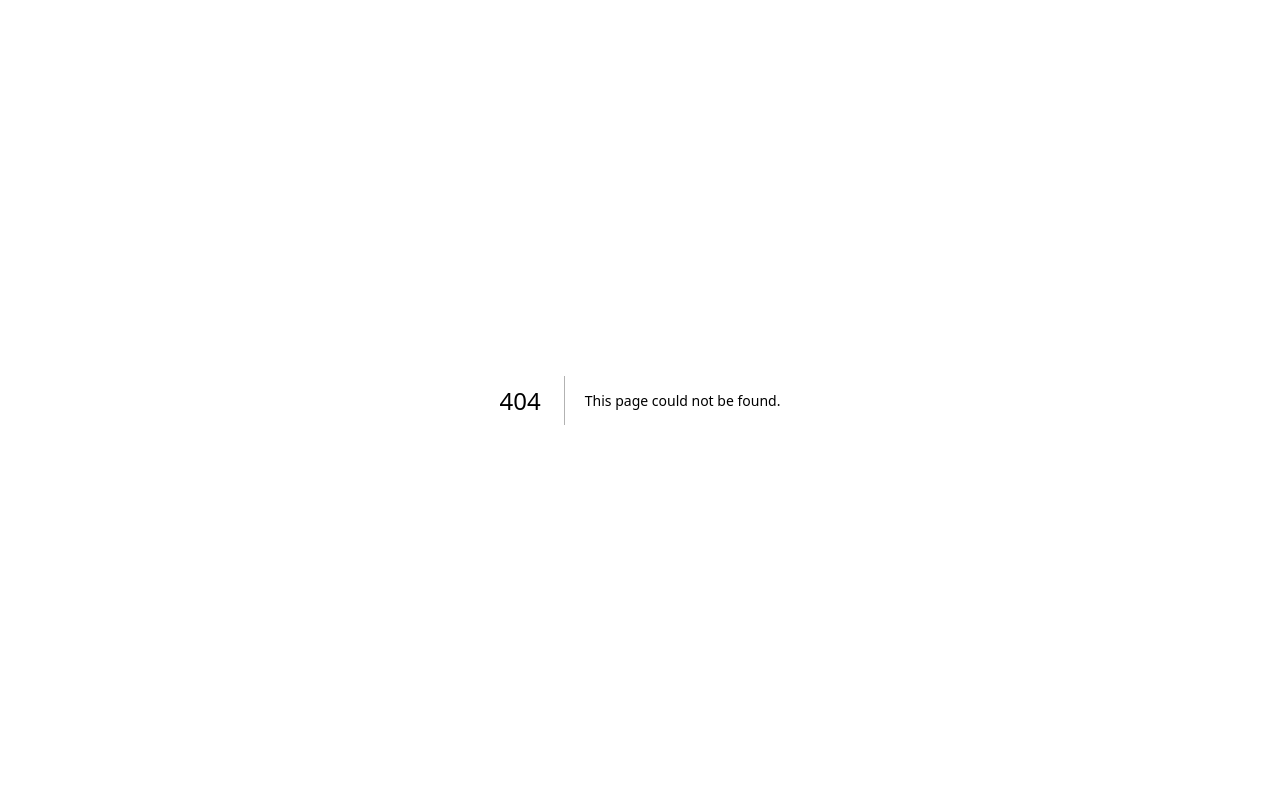
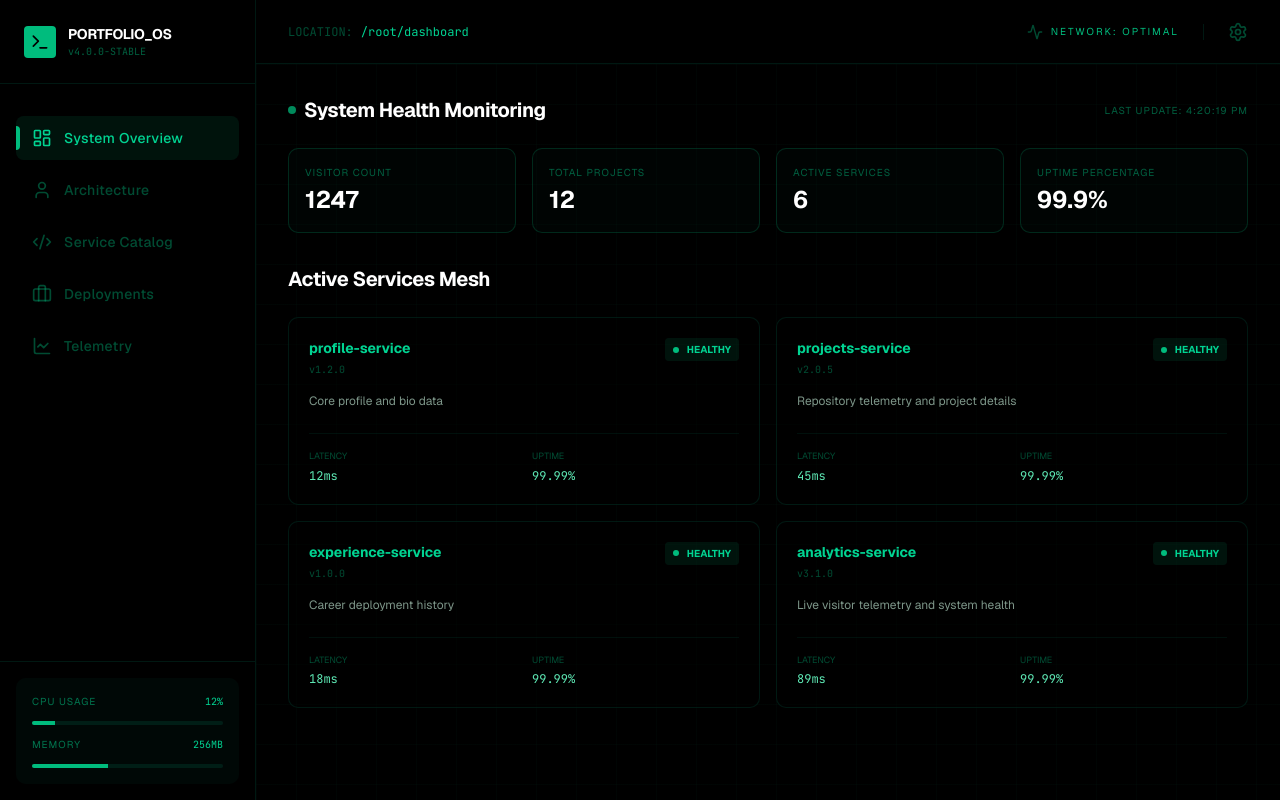
Before and after one commit to Mohith-c7/BuildByMohith, a Next.js app: page /dashboard in a window 1280 px wide. Before the commit this address had no page. Built offline with nearby package versions, Linux system fonts and the light colour scheme.

Commit message:
feat: implement dashboard layout and system overview page

```diff
--- /dev/null
+++ b/src/app/dashboard/layout.tsx
@@ -0,0 +1,139 @@
+"use client";
+
+import React from 'react';
+import Link from 'next/link';
+import { usePathname } from 'next/navigation';
+import { motion } from 'framer-motion';
+import { cn } from '@/lib/utils';
+import {
+  LayoutDashboard,
+  User,
+  Code2,
+  Briefcase,
+  LineChart,
+  Terminal as TerminalIcon,
+  Settings,
+  Activity
+} from 'lucide-react';
+
+const NAV_ITEMS = [
+  { name: 'System Overview', path: '/dashboard', icon: LayoutDashboard },
+  { name: 'Architecture', path: '/dashboard/about', icon: User },
+  { name: 'Service Catalog', path: '/dashboard/skills', icon: Code2 },
+  { name: 'Deployments', path: '/dashboard/experience', icon: Briefcase },
+  { name: 'Telemetry', path: '/dashboard/analytics', icon: LineChart },
+];
+
+export default function DashboardLayout({
+  children,
+}: {
+  children: React.ReactNode;
+}) {
+  const pathname = usePathname();
+
+  return (
+    <div className="min-h-screen bg-black flex overflow-hidden">
+      {/* Sidebar */}
+      <aside className="w-64 border-r border-emerald-900/30 bg-black/50 backdrop-blur-xl flex flex-col z-20">
+        <div className="p-6 border-b border-emerald-900/30">
+          <Link href="/" className="flex items-center gap-3 group">
+            <div className="w-8 h-8 bg-emerald-500 rounded flex items-center justify-center group-hover:rotate-90 transition-transform duration-500">
+              <TerminalIcon className="w-5 h-5 text-black" />
+            </div>
+            <div className="flex flex-col">
+              <span className="text-white font-bold text-sm tracking-tight">PORTFOLIO_OS</span>
+              <span className="text-[10px] text-emerald-500/50 font-mono">v4.0.0-STABLE</span>
+            </div>
+          </Link>
+        </div>
+
+        <nav className="flex-1 p-4 space-y-2 mt-4">
+          {NAV_ITEMS.map((item) => {
+            const isActive = pathname === item.path;
+            return (
+              <Link
+                key={item.path}
+                href={item.path}
+                className={cn(
+                  "flex items-center gap-3 px-4 py-3 rounded-md transition-all group relative",
+                  isActive
+                    ? "bg-emerald-500/10 text-emerald-400"
+                    : "text-emerald-500/40 hover:text-emerald-400 hover:bg-emerald-500/5"
+                )}
+              >
+                <item.icon className={cn("w-5 h-5", isActive ? "text-emerald-400" : "text-emerald-500/40 group-hover:text-emerald-400")} />
+                <span className="text-sm font-medium tracking-wide">{item.name}</span>
+                {isActive && (
+                  <motion.div
+                    layoutId="active-nav"
+                    className="absolute left-0 w-1 h-6 bg-emerald-500 rounded-r-full"
+                  />
+                )}
+              </Link>
+            );
+          })}
+        </nav>
+
+        <div className="p-4 mt-auto border-t border-emerald-900/30">
+          <div className="bg-emerald-900/10 rounded-lg p-4 space-y-3">
+            <div className="flex items-center justify-between">
+              <div className="text-[10px] text-emerald-500/60 uppercase tracking-widest">CPU Usage</div>
+              <div className="text-[10px] text-emerald-400 font-mono">12%</div>
+            </div>
+            <div className="w-full h-1 bg-emerald-900/30 rounded-full overflow-hidden">
+              <motion.div
+                initial={{ width: 0 }}
+                animate={{ width: "12%" }}
+                className="h-full bg-emerald-500"
+              />
+            </div>
+            <div className="flex items-center justify-between">
+              <div className="text-[10px] text-emerald-500/60 uppercase tracking-widest">Memory</div>
+              <div className="text-[10px] text-emerald-400 font-mono">256MB</div>
+            </div>
+            <div className="w-full h-1 bg-emerald-900/30 rounded-full overflow-hidden">
+              <motion.div
+                initial={{ width: 0 }}
+                animate={{ width: "40%" }}
+                className="h-full bg-emerald-500"
+              />
+            </div>
+          </div>
+        </div>
+      </aside>
+
+      {/* Main Content */}
+      <main className="flex-1 flex flex-col relative overflow-hidden">
+        {/* Header/Status Bar */}
+        <header className="h-16 border-b border-emerald-900/30 flex items-center justify-between px-8 bg-black/30 backdrop-blur-sm z-10">
+          <div className="flex items-center gap-4">
+            <div className="flex items-center gap-2 text-xs font-mono">
+              <span className="text-emerald-500/40">LOCATION:</span>
+              <span className="text-emerald-400">/root/dashboard{pathname.replace('/dashboard', '')}</span>
+            </div>
+          </div>
+
+          <div className="flex items-center gap-6">
+            <div className="flex items-center gap-2">
+              <Activity className="w-4 h-4 text-emerald-500/40" />
+              <span className="text-[10px] text-emerald-500 uppercase tracking-[0.2em]">Network: Optimal</span>
+            </div>
+            <div className="w-px h-4 bg-emerald-900/30" />
+            <button className="text-emerald-500/40 hover:text-emerald-400 transition-colors">
+              <Settings className="w-5 h-5" />
+            </button>
+          </div>
+        </header>
+
+        <div className="flex-1 overflow-y-auto p-8 relative">
+          {/* Subtle grid background */}
+          <div className="absolute inset-0 bg-[linear-gradient(to_right,#064e3b11_1px,transparent_1px),linear-gradient(to_bottom,#064e3b11_1px,transparent_1px)] bg-[size:40px_40px] pointer-events-none" />
+
+          <div className="relative z-10 max-w-6xl mx-auto">
+            {children}
+          </div>
+        </div>
+      </main>
+    </div>
+  );
+}
--- /dev/null
+++ b/src/app/dashboard/page.tsx
@@ -0,0 +1,85 @@
+"use client";
+
+import React from 'react';
+import { motion } from 'framer-motion';
+import { SERVICES, INITIAL_STATS } from '@/lib/constants';
+
+export default function DashboardPage() {
+  return (
+    <div className="space-y-8">
+      {/* System Health Overview */}
+      <section>
+        <div className="flex items-center justify-between mb-6">
+          <h2 className="text-xl font-bold text-white tracking-tight flex items-center gap-2">
+            <span className="w-2 h-2 bg-emerald-500 rounded-full animate-pulse" />
+            System Health Monitoring
+          </h2>
+          <div className="text-[10px] text-emerald-500/50 uppercase tracking-widest">
+            Last Update: {new Date().toLocaleTimeString()}
+          </div>
+        </div>
+
+        <div className="grid grid-cols-1 md:grid-cols-2 lg:grid-cols-4 gap-4">
+          {Object.entries(INITIAL_STATS).map(([key, value], i) => (
+            <motion.div
+              key={key}
+              initial={{ opacity: 0, y: 20 }}
+              animate={{ opacity: 1, y: 0 }}
+              transition={{ delay: i * 0.1 }}
+              className="bg-emerald-900/5 border border-emerald-500/20 p-4 rounded-lg"
+            >
+              <div className="text-[10px] text-emerald-500/50 uppercase tracking-widest mb-1">
+                {key.replace(/([A-Z])/g, ' $1').trim()}
+              </div>
+              <div className="text-2xl font-bold text-white">
+                {typeof value === 'number' && key.includes('Percentage') ? `${value}%` : value}
+              </div>
+            </motion.div>
+          ))}
+        </div>
+      </section>
+
+      {/* Services Mesh */}
+      <section>
+        <h2 className="text-xl font-bold text-white tracking-tight mb-6">Active Services Mesh</h2>
+        <div className="grid grid-cols-1 md:grid-cols-2 gap-4">
+          {SERVICES.map((service, i) => (
+            <motion.div
+              key={service.id}
+              initial={{ opacity: 0, x: -20 }}
+              animate={{ opacity: 1, x: 0 }}
+              transition={{ delay: 0.4 + i * 0.1 }}
+              className="bg-black/40 border border-emerald-900/30 p-5 rounded-lg hover:border-emerald-500/30 transition-all group"
+            >
+              <div className="flex items-start justify-between mb-4">
+                <div>
+                  <div className="text-emerald-400 font-bold text-sm mb-1">{service.name}</div>
+                  <div className="text-[10px] text-emerald-500/40 font-mono">v{service.version}</div>
+                </div>
+                <div className="flex items-center gap-2 bg-emerald-500/10 px-2 py-1 rounded">
+                  <span className="w-1.5 h-1.5 bg-emerald-500 rounded-full" />
+                  <span className="text-[10px] text-emerald-400 font-bold uppercase">{service.status}</span>
+                </div>
+              </div>
+
+              <p className="text-xs text-emerald-100/60 mb-6 line-clamp-2">
+                {service.description}
+              </p>
+
+              <div className="grid grid-cols-2 gap-4 border-t border-emerald-900/20 pt-4">
+                <div>
+                  <div className="text-[9px] text-emerald-500/40 uppercase mb-1">Latency</div>
+                  <div className="text-xs font-mono text-emerald-300">{service.latency}ms</div>
+                </div>
+                <div>
+                  <div className="text-[9px] text-emerald-500/40 uppercase mb-1">Uptime</div>
+                  <div className="text-xs font-mono text-emerald-300">99.99%</div>
+                </div>
+              </div>
+            </motion.div>
+          ))}
+        </div>
+      </section>
+    </div>
+  );
+}
--- a/src/app/page.tsx
+++ b/src/app/page.tsx
@@ -1,6 +1,7 @@
 "use client";
 
 import { useState } from 'react';
+import Link from 'next/link';
 import { motion, AnimatePresence } from 'framer-motion';
 import { SYSTEM_VERSION } from '@/lib/constants';
 import { Terminal } from '@/components/animations/Terminal';
@@ -102,10 +103,12 @@ export default function Home() {
                 </p>
 
                 <div className="mt-12">
-                  <button className="group relative px-12 py-4 bg-transparent text-emerald-400 font-bold uppercase tracking-widest text-sm overflow-hidden border border-emerald-500/30 hover:text-black transition-colors duration-300">
-                    <span className="relative z-10">Access System Protocol</span>
-                    <div className="absolute inset-0 bg-emerald-500 translate-y-full group-hover:translate-y-0 transition-transform duration-300" />
-                  </button>
+                  <Link href="/dashboard">
+                    <button className="group relative px-12 py-4 bg-transparent text-emerald-400 font-bold uppercase tracking-widest text-sm overflow-hidden border border-emerald-500/30 hover:text-black transition-colors duration-300">
+                      <span className="relative z-10">Access System Protocol</span>
+                      <div className="absolute inset-0 bg-emerald-500 translate-y-full group-hover:translate-y-0 transition-transform duration-300" />
+                    </button>
+                  </Link>
                 </div>
               </motion.div>
             </motion.div>
```
